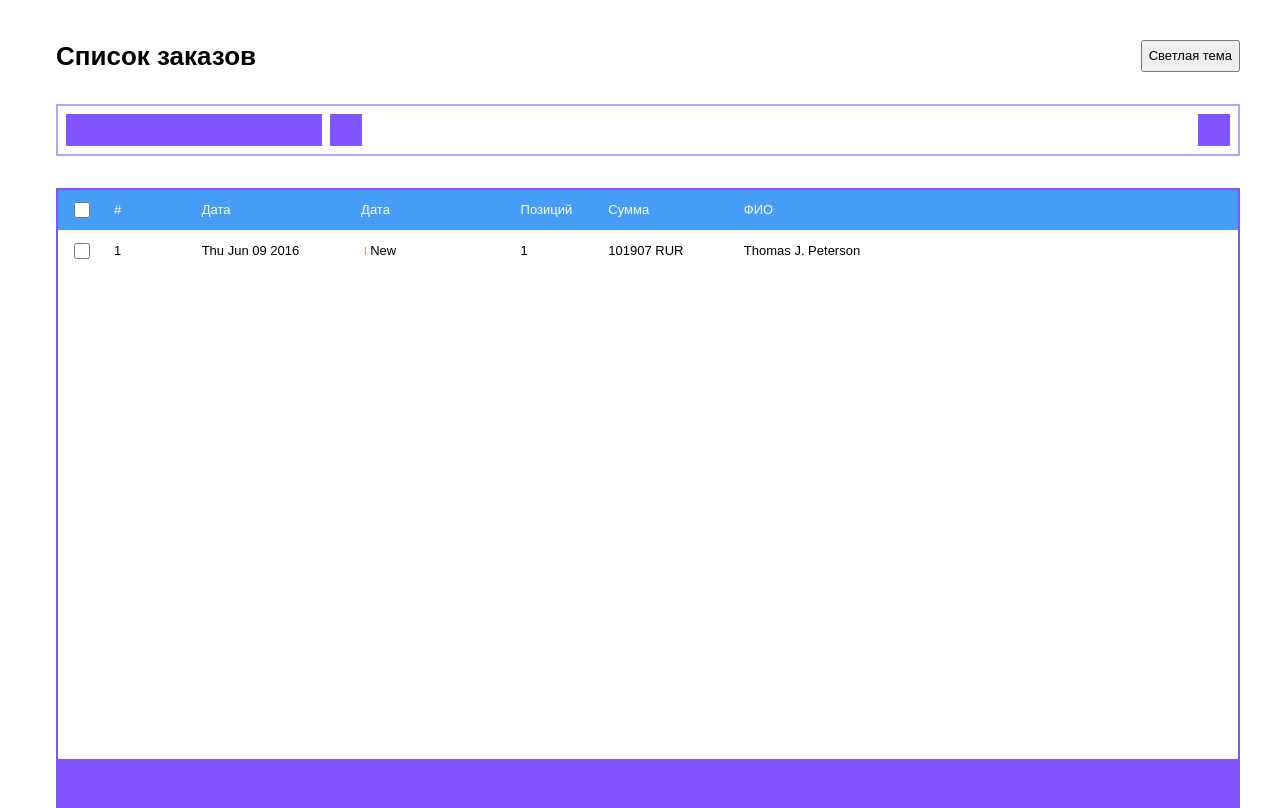
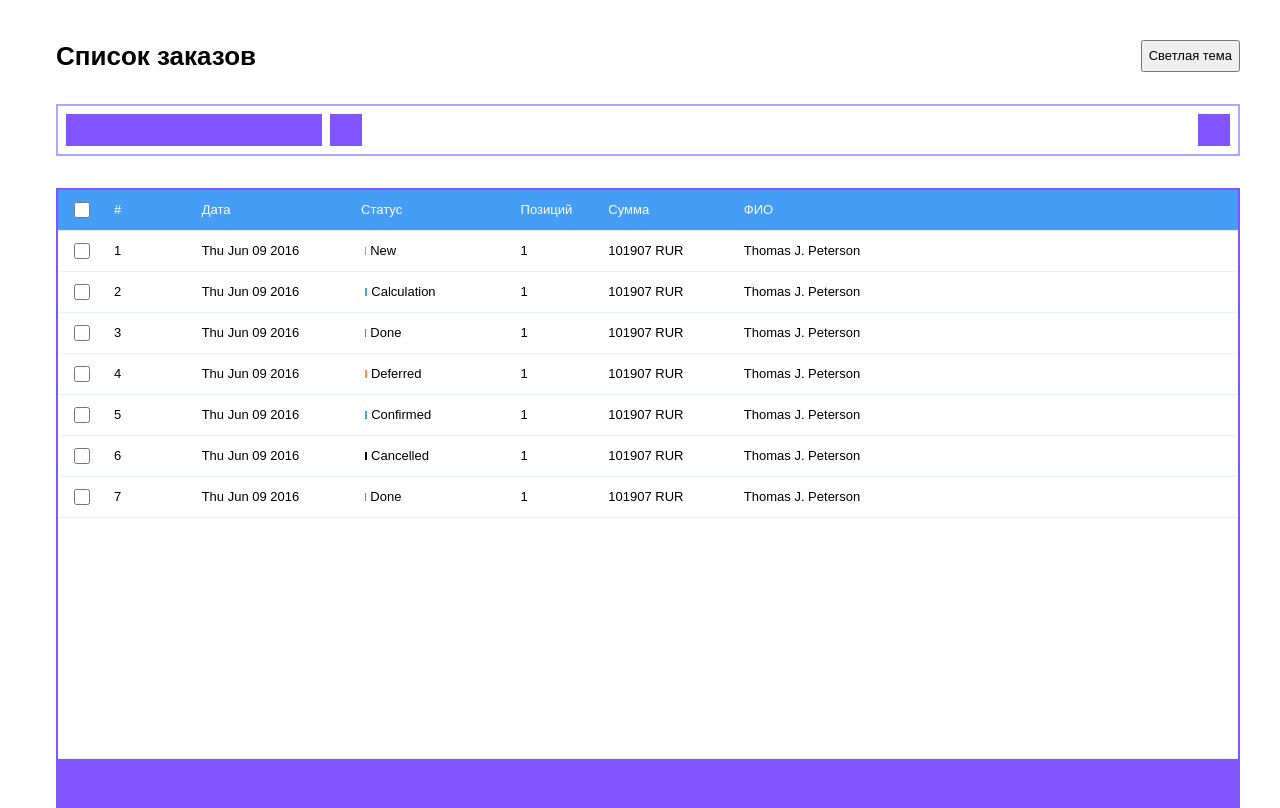
Before and after one commit to StrixSeloputo/admin-panel, a React (Create React App) app: page / in a window 1280 px wide. Built offline with nearby package versions, Linux system fonts and the light colour scheme.

Commit message:
Обновлено отображение строк в таблице из заглушек + набросок props для чекбокса в заголовке страницы

```diff
--- a/src/App.js
+++ b/src/App.js
@@ -3,13 +3,14 @@ import './App.css';
 import Header from "./components/Header";
 import ControlPanel from "./components/ControlPanel";
 import Table from "./components/Table";
+import orders from "./fixtures";
 
 function App() {
   return (
       <div className="main__wrapper">
         <Header text="Список заказов"/>
         <ControlPanel/>
-        <Table/>
+        <Table orders={orders} selectedAll={false}/>
       </div>
   );
 }
--- a/src/components/Table.css
+++ b/src/components/Table.css
@@ -38,7 +38,7 @@
     align-content: center;
     padding: 0 8px;
 
-    border-bottom: 1px solid var(--day-white);
+    border-bottom: 1px solid var(--day-white-blue);
 }
 
 .table__footer {
--- a/src/components/Table.js
+++ b/src/components/Table.js
@@ -4,11 +4,12 @@ import TableHeader from "./TableHeader";
 import TableBody from "./TableBody";
 import TableFooter from "./TableFooter";
 
-function Table() {
+function Table(props) {
+    const {orders, selectedAll} = props;
     return (
         <div className="table__wrapper">
-            <TableHeader table={{selected: false}}/>
-            <TableBody/>
+            <TableHeader selectedAll={selectedAll}/>
+            <TableBody orders={orders} selectedAll={selectedAll}/>
             <TableFooter/>
         </div>
     )
--- a/src/components/TableBody.js
+++ b/src/components/TableBody.js
@@ -1,12 +1,13 @@
 import React from "react";
 import './Table.css';
 import TableRow from "./TableRow";
-import orders from "../fixtures";
 
-function TableBody() {
+function TableBody(props) {
+    const {orders, selectedAll} = props;
+    const rows = orders.map(order => <TableRow key={order.id} order={order}/>);
     return (
         <div className="table__body">
-            <TableRow order={orders[0]} />
+            {rows}
         </div>
     )
 }
--- a/src/components/TableHeader.js
+++ b/src/components/TableHeader.js
@@ -4,12 +4,12 @@ import Checkbox from "./Checkbox";
 import Text from "./Text";
 
 function TableHeader(props) {
-    const {table} = props
+    const {selectedAll} = props
     return (
         <div className="table__header">
             <div className="table__row">
                 <div className="table__cell">
-                    <Checkbox selected={table.selected} />
+                    <Checkbox selected={false} />
                 </div>
                 <div className="table__cell">
                     <Text text={'#'} />
@@ -18,7 +18,7 @@ function TableHeader(props) {
                     <Text text={'Дата'} />
                 </div>
                 <div className="table__cell">
-                    <Text text={'Дата'} />
+                    <Text text={'Статус'} />
                 </div>
                 <div className="table__cell">
                     <Text text={'Позиций'} />
--- a/src/components/TableRow.js
+++ b/src/components/TableRow.js
@@ -4,8 +4,7 @@ import Checkbox from "./Checkbox";
 import Status from './Status';
 import Text from "./Text";
 
-function TableRow(props) {
-    const {order} = props;
+function TableRow({order}) {
     return (
         <div className="table__row">
             <div className="table__cell">
--- a/src/fixtures.js
+++ b/src/fixtures.js
@@ -8,5 +8,65 @@ export default [
         "sumNumber": 101907,
         "sumCurrency": "RUR",
         "customerFullName": "Thomas J. Peterson"
+    },
+    {
+        "id": 2,
+        "selected": false,
+        "date": "2016-06-09T15:03:23.000Z",
+        "statusId": "Calculation",
+        "itemsNumber": 1,
+        "sumNumber": 101907,
+        "sumCurrency": "RUR",
+        "customerFullName": "Thomas J. Peterson"
+    },
+    {
+        "id": 3,
+        "selected": false,
+        "date": "2016-06-09T15:03:23.000Z",
+        "statusId": "Done",
+        "itemsNumber": 1,
+        "sumNumber": 101907,
+        "sumCurrency": "RUR",
+        "customerFullName": "Thomas J. Peterson"
+    },
+    {
+        "id": 4,
+        "selected": false,
+        "date": "2016-06-09T15:03:23.000Z",
+        "statusId": "Deferred",
+        "itemsNumber": 1,
+        "sumNumber": 101907,
+        "sumCurrency": "RUR",
+        "customerFullName": "Thomas J. Peterson"
+    },
+    {
+        "id": 5,
+        "selected": false,
+        "date": "2016-06-09T15:03:23.000Z",
+        "statusId": "Confirmed",
+        "itemsNumber": 1,
+        "sumNumber": 101907,
+        "sumCurrency": "RUR",
+        "customerFullName": "Thomas J. Peterson"
+    },
+    {
+        "id": 6,
+        "selected": false,
+        "date": "2016-06-09T15:03:23.000Z",
+        "statusId": "Cancelled",
+        "itemsNumber": 1,
+        "sumNumber": 101907,
+        "sumCurrency": "RUR",
+        "customerFullName": "Thomas J. Peterson"
+    },
+    {
+        "id": 7,
+        "selected": false,
+        "date": "2016-06-09T15:03:23.000Z",
+        "statusId": "Done",
+        "itemsNumber": 1,
+        "sumNumber": 101907,
+        "sumCurrency": "RUR",
+        "customerFullName": "Thomas J. Peterson"
     }
 ]
```
